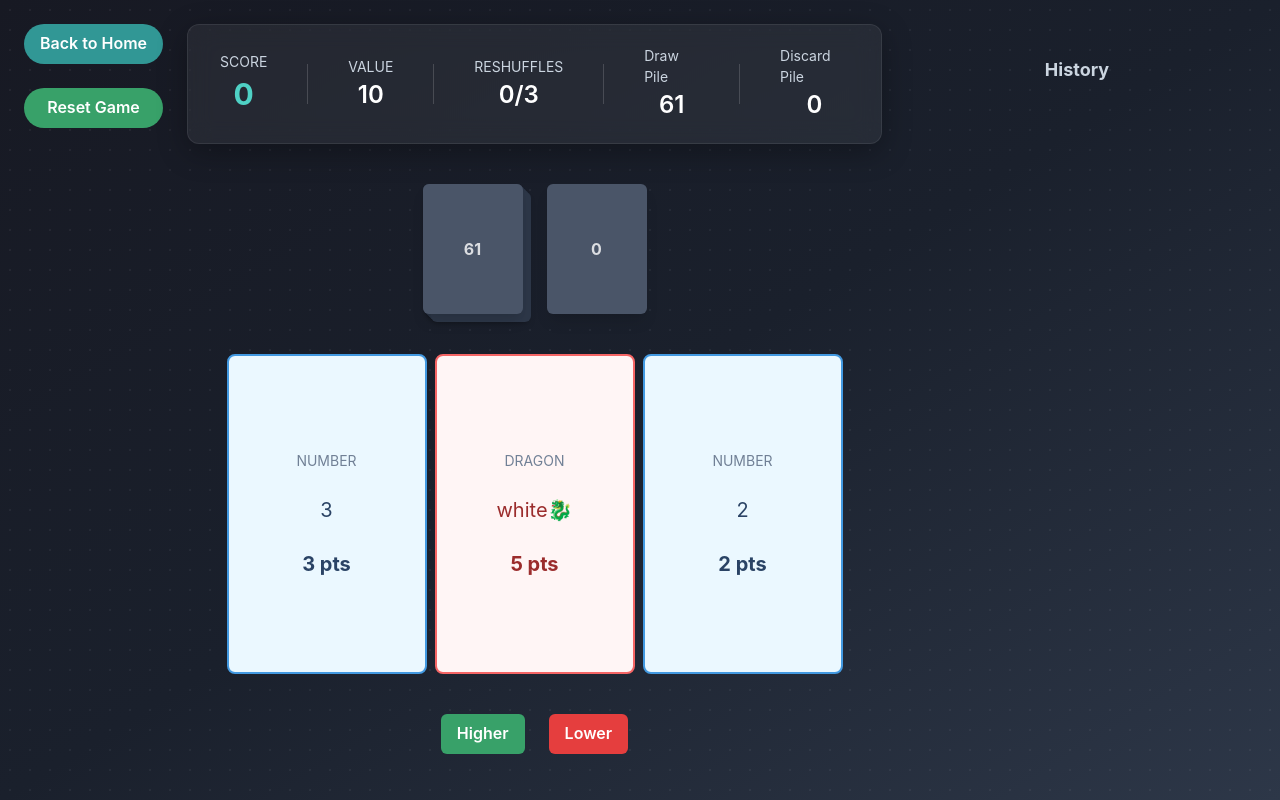
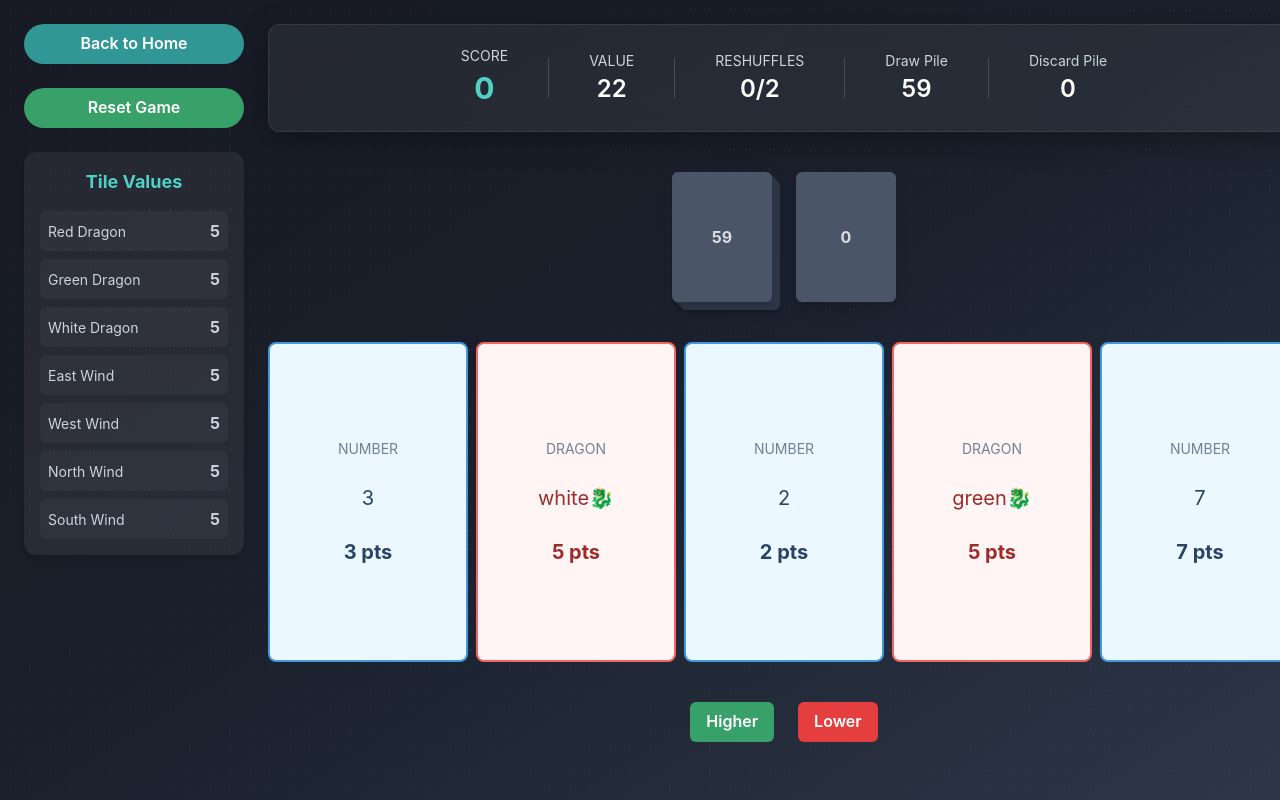
Before and after one commit to AsimAliMurtaza/hand-betting-game, a Next.js app: page /game in a window 1280 px wide. Built offline with nearby package versions, Linux system fonts and the light colour scheme.

Commit message:
refactor: refactored gameboard, added tiles values view (optional)

```diff
--- /dev/null
+++ b/src/components/CharacterTilesValue.tsx
@@ -0,0 +1,66 @@
+import { Box, Text, VStack, HStack } from "@chakra-ui/react";
+import { useGameStore } from "@/stores/store";
+
+export default function CharacterTilesView() {
+  const { tileValues } = useGameStore();
+
+  return (
+    <Box
+      w="220px"
+      maxH="80vh"
+      overflowY="auto"
+      bg="whiteAlpha.100"
+      borderRadius="xl"
+      p={4}
+      boxShadow="md"
+    >
+      <Text
+        fontSize="lg"
+        mb={4}
+        color="teal.300"
+        fontWeight="bold"
+        textAlign="center"
+      >
+        Tile Values
+      </Text>
+
+      <VStack spacing={2} align="stretch">
+        {Object.entries(tileValues).map(([key, value]) => (
+          <HStack
+            key={key}
+            justify="space-between"
+            p={2}
+            borderRadius="md"
+            bg="whiteAlpha.50"
+            _hover={{ bg: "whiteAlpha.200" }}
+            transition="0.2s"
+          >
+            <Text fontSize="sm" color="gray.300">
+              {formatLabel(key)}
+            </Text>
+
+            <Text
+              fontWeight="bold"
+              color={
+                value > 5
+                  ? "green.300"
+                  : value < 5
+                  ? "red.300"
+                  : "gray.300"
+              }
+            >
+              {value}
+            </Text>
+          </HStack>
+        ))}
+      </VStack>
+    </Box>
+  );
+}
+
+// helper
+function formatLabel(label: string) {
+  return label
+    .replace(/([A-Z])/g, " $1")
+    .replace(/^./, (str) => str.toUpperCase());
+}
--- a/src/components/GameBoard.tsx
+++ b/src/components/GameBoard.tsx
@@ -7,6 +7,7 @@ import { useGameStore } from "@/stores/store";
 import DeckStack from "@/components/DeckStack";
 import DiscardStack from "@/components/DiscardStack";
 import { useRouter } from "next/navigation";
+import CharacterTilesView from "./CharacterTilesValue";
 
 export default function GameBoard() {
   const { currentHand, history, drawPile, discardPile, startGame } =
@@ -23,6 +24,7 @@ export default function GameBoard() {
       gap={6}
       alignItems="flex-start"
     >
+
       <VStack spacing={6} align="stretch">
         <Button
           onClick={() => router.push("/")}
@@ -41,9 +43,12 @@ export default function GameBoard() {
         >
           Reset Game
         </Button>
+      <CharacterTilesView />
+
       </VStack>
 
       <Box flex="1">
+
         <VStack spacing={6} align="stretch">
           {/* Render the score panel at the top of the game board, which displays the current score, value, reshuffles, and pile counts */}
           <ScorePanel />
@@ -59,6 +64,7 @@ export default function GameBoard() {
 
           <Controls />
         </VStack>
+
       </Box>
 
       <Box w="350px" maxH="calc(100vh - 48px)" overflowY="auto" pr={2}>
--- a/src/components/HistoryView.tsx
+++ b/src/components/HistoryView.tsx
@@ -1,12 +1,8 @@
 import { Box, Text, VStack, HStack } from "@chakra-ui/react";
 import TileCard from "./TileCard";
-import { Tile } from "@/types/types";
+import { Tile, HistoryItem } from "@/types/types";
 import { useGameStore } from "@/stores/store";
 
-type HistoryItem = {
-  hand: Tile[];
-  value: number;
-};
 
 export default function HistoryView({ history }: { history: HistoryItem[] }) {
     //Take the history from gameboard and render it here.
--- a/src/constants/constants.ts
+++ b/src/constants/constants.ts
@@ -1,3 +1,5 @@
+import { TileType } from "@/types/types";
+
 export const INITIAL_TILE_VALUES: Record<string, number> = {
   redDragon: 5,
   greenDragon: 5,
@@ -8,8 +10,26 @@ export const INITIAL_TILE_VALUES: Record<string, number> = {
   southWind: 5,
 };
 
-export const HAND_SIZE = 3;
-export const MAX_RESHUFFLES = 3;
-export const DRAGONS = ["redDragon", "greenDragon", "whiteDragon"];
-export const WINDS = ["eastWind", "westWind", "northWind", "southWind"];
+export const TILE_TYPE_MAP: Record<string, TileType> = {
+  redDragon: "dragon",
+  greenDragon: "dragon",
+  whiteDragon: "dragon",
+
+  eastWind: "wind",
+  westWind: "wind",
+  northWind: "wind",
+  southWind: "wind",
+};
+
+
+export const TILE_GROUPS = {
+  dragon: ["redDragon", "greenDragon", "whiteDragon"],
+  wind: ["eastWind", "westWind", "northWind", "southWind"],
+};
+
+export const ALL_NON_CHAR_TILES = Object.values(TILE_GROUPS).flat();
+
+
 export const DECK_STACK_LAYER_SIZE = 5;
+export const HAND_SIZE = 5;
+export const MAX_RESHUFFLES = 2;
--- a/src/utils/createTiles.ts
+++ b/src/utils/createTiles.ts
@@ -1,5 +1,5 @@
 import { Tile } from "@/types/types";
-import { DRAGONS, WINDS } from "@/constants/constants";
+import { ALL_NON_CHAR_TILES, TILE_TYPE_MAP } from "@/constants/constants";
 
 export function createTiles(): Tile[] {
   const tiles: Tile[] = [];
@@ -15,12 +15,12 @@ export function createTiles(): Tile[] {
     }
   }
 
-  // dragon and wind tiles construction
-  [...DRAGONS, ...WINDS].forEach((name) => {
+  // any non-number tile.
+  [...ALL_NON_CHAR_TILES].forEach((name) => {
     for (let i = 0; i < 4; i++) {
       tiles.push({
         id: crypto.randomUUID(),
-        type: name.includes("Dragon") ? "dragon" : "wind",
+        type: TILE_TYPE_MAP[name],
         label: name,
       });
     }
```
Also changed, not shown: src/types/types.ts (+6 -1 lines).
